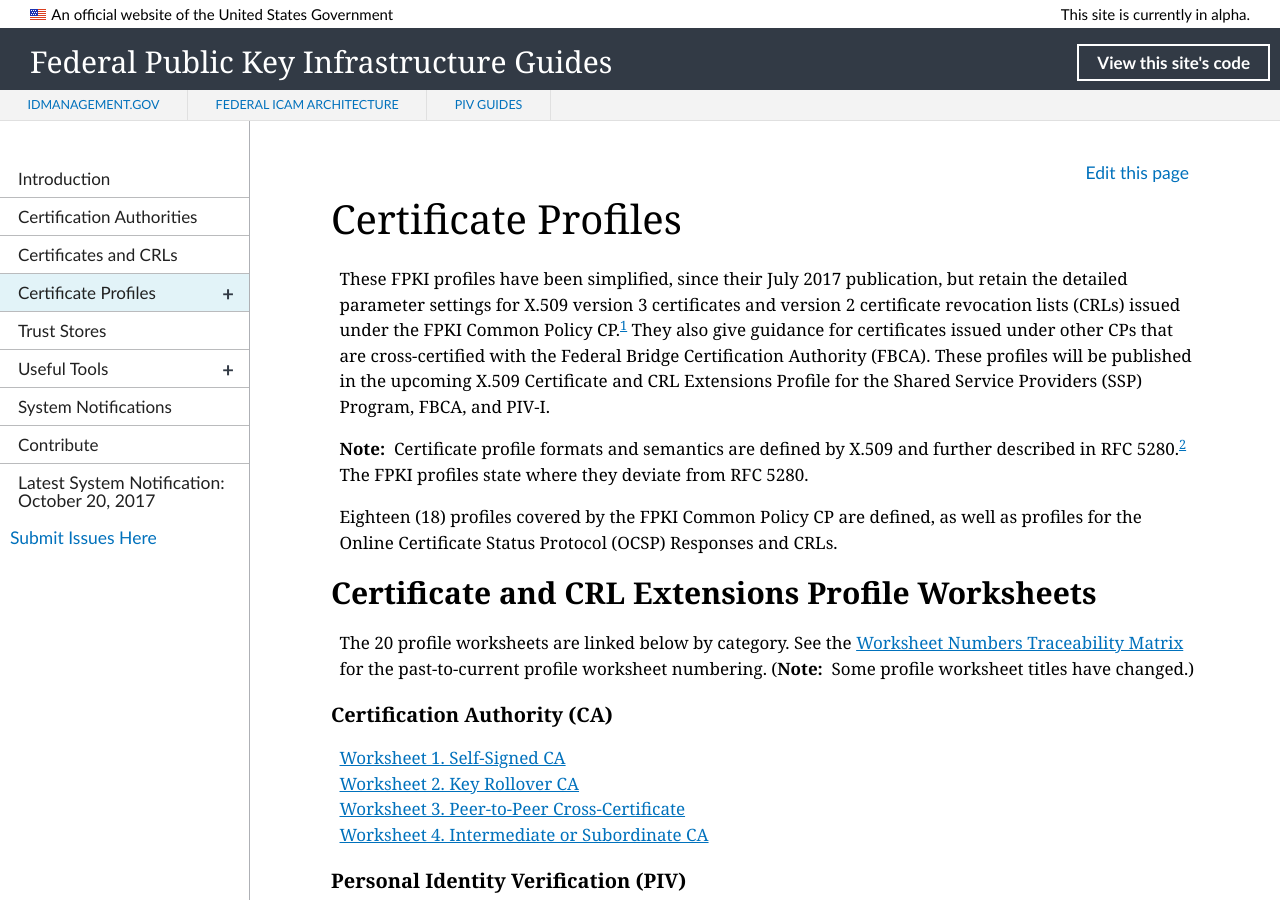
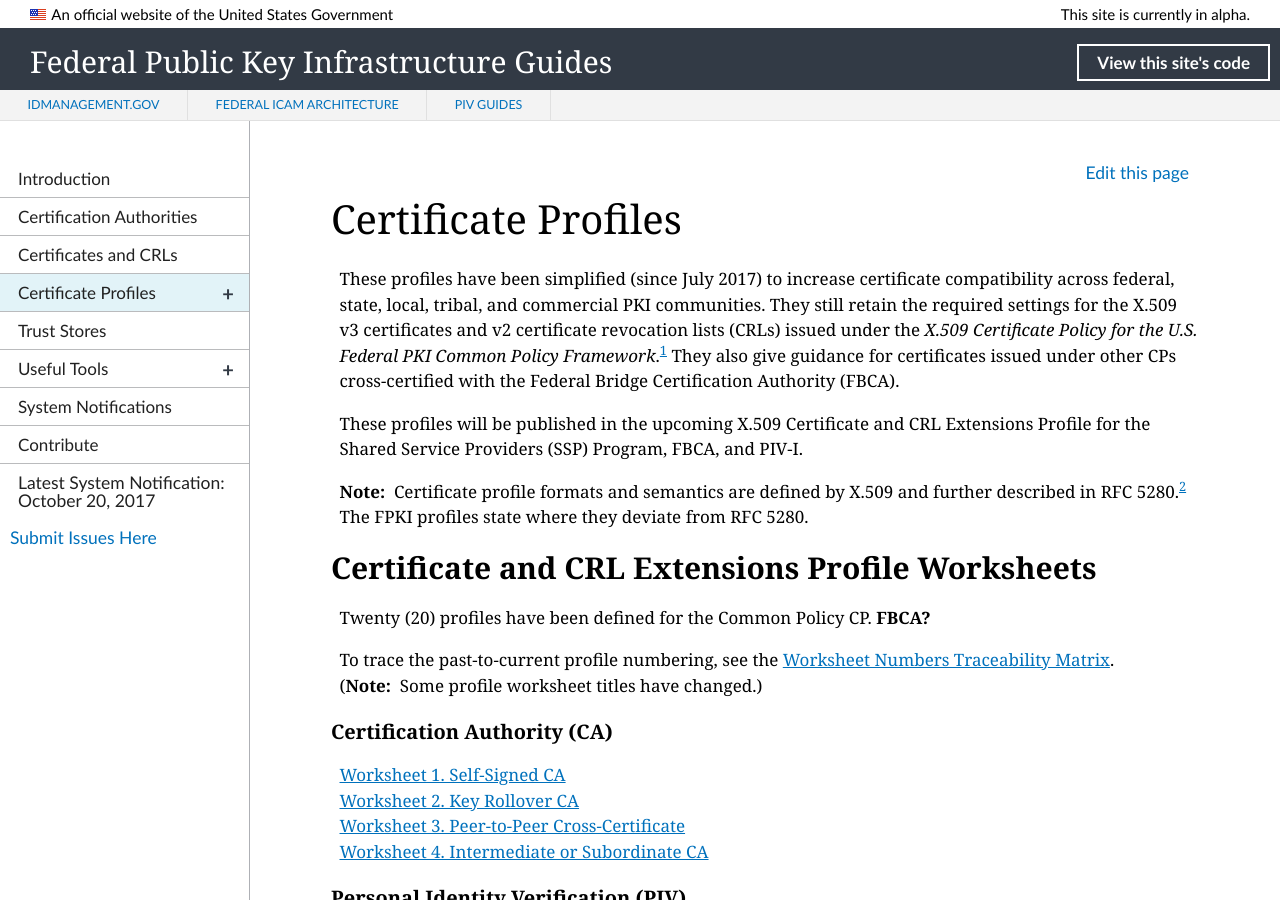
Before and after one commit to GSA/fpki-guides, a Jekyll site: the page built from pages/fpki_certificate_profiles.md, in a window 1280 px wide and 900 px high. Built offline with Jekyll 4.4.1, drawn with Linux system fonts in a browser that asks for light colours; nearby versions of some CDN libraries; library files that are not in the unit come from our copies.

Commit message:
Update fpki_certificate_profiles.md
Updated intro words

```diff
--- a/pages/fpki_certificate_profiles.md
+++ b/pages/fpki_certificate_profiles.md
@@ -4,15 +4,17 @@
 permalink: /certprofiles/
 ---
 
-These FPKI profiles have been simplified, since their July 2017 publication, but retain the detailed parameter settings for X.509 version 3 certificates and version 2 certificate revocation lists (CRLs) issued under the FPKI Common Policy CP.<sup>[1](#1)</sup> They also give guidance for certificates issued under other CPs that are cross-certified with the Federal Bridge Certification Authority (FBCA). These profiles will be published in the upcoming X.509 Certificate and CRL Extensions Profile for the Shared Service Providers (SSP) Program, FBCA, and PIV-I.
+These profiles have been simplified (since July 2017) to increase certificate compatibility across federal, state, local, tribal, and commercial PKI communities. They still retain the required settings for the X.509 v3 certificates and v2 certificate revocation lists (CRLs) issued under the _X.509 Certificate Policy for the U.S. Federal PKI Common Policy Framework_.<sup>[1](#1)</sup> They also give guidance for certificates issued under other CPs cross-certified with the Federal Bridge Certification Authority (FBCA).
+
+These profiles will be published in the upcoming X.509 Certificate and CRL Extensions Profile for the Shared Service Providers (SSP) Program, FBCA, and PIV-I.
 
 **Note:**&nbsp;&nbsp;Certificate profile formats and semantics are defined by X.509 and further described in RFC 5280.<sup>[2](#2)</sup> The FPKI profiles state where they deviate from RFC 5280.
 
-Eighteen (18) profiles covered by the FPKI Common Policy CP are defined, as well as profiles for the Online Certificate Status Protocol (OCSP) Responses and CRLs.
-
 ## Certificate and CRL Extensions Profile Worksheets
 
-The 20 profile worksheets are linked below by category. See the [Worksheet Numbers Traceability Matrix](#worksheet-numbers-traceability-matrix) for the past-to-current profile worksheet numbering. (**Note:**&nbsp;&nbsp;Some profile worksheet titles have changed.)
+Twenty (20) profiles have been defined for the Common Policy CP. **FBCA?**
+
+To trace the past-to-current profile numbering, see the [Worksheet Numbers Traceability Matrix](#worksheet-numbers-traceability-matrix). (**Note:**&nbsp;&nbsp;Some profile worksheet titles have changed.)
 
 ### Certification Authority (CA)
 
```
